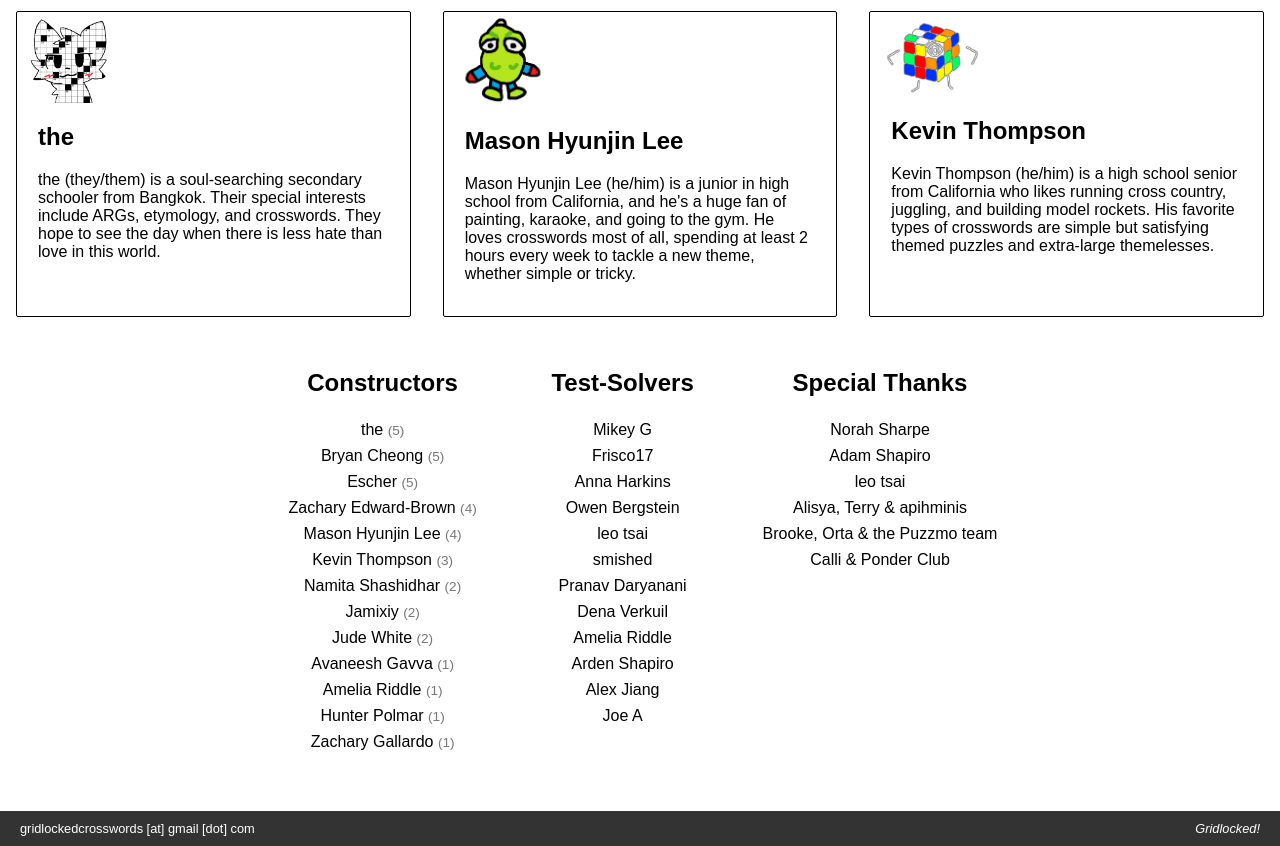
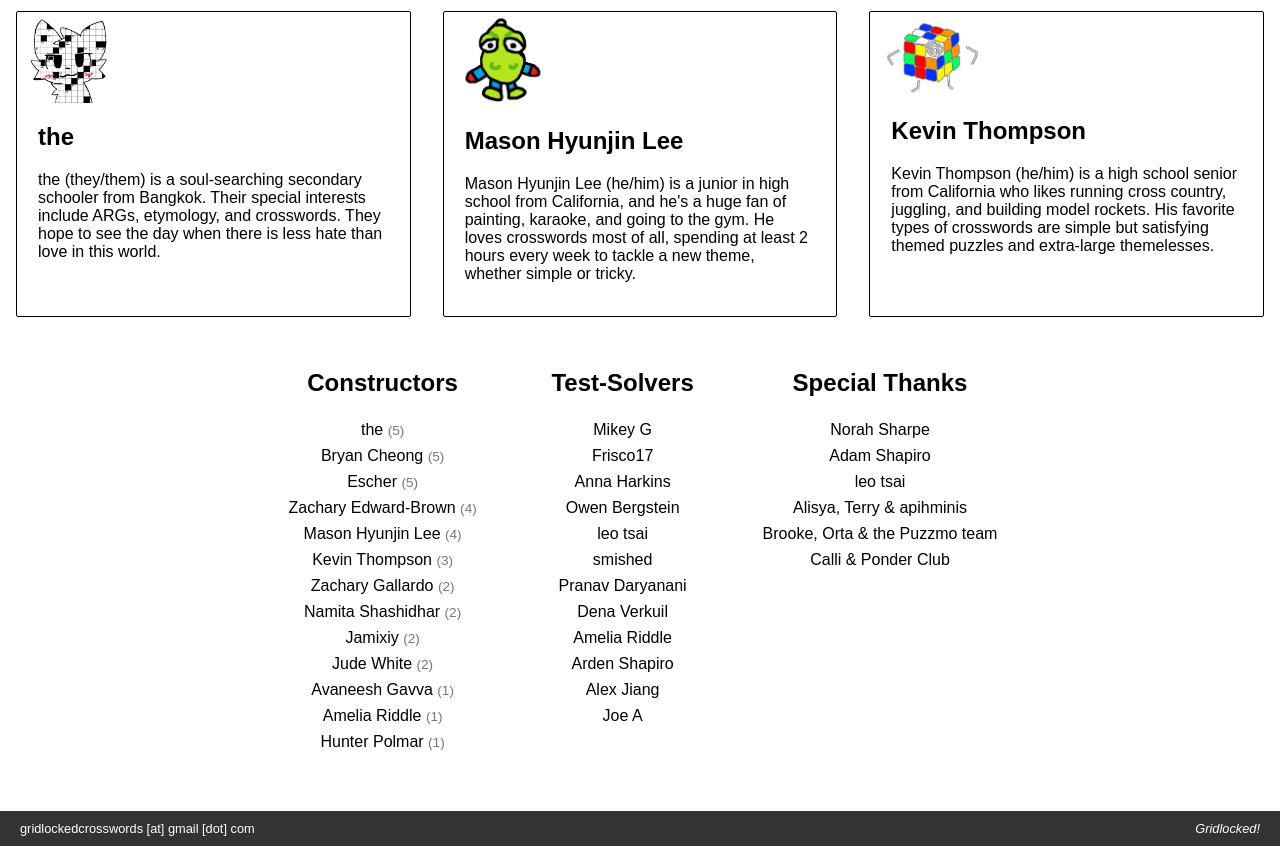
Before and after one commit to windyongithub/Gridlocked-, a plain HTML site: page about.html in a window 1280 px wide. Shown: the part 694-1540 px from the top of the page. Drawn offline with Linux system fonts and the light colour scheme.

Commit message:
Update about page

```diff
--- a/about.html
+++ b/about.html
@@ -93,13 +93,13 @@
             <li>Zachary Edward-Brown <span class="credit-count">(4)</span></li>
             <li>Mason Hyunjin Lee <span class="credit-count">(4)</span></li>
             <li>Kevin Thompson <span class="credit-count">(3)</span></li>
+            <li>Zachary Gallardo <span class="credit-count">(2)</span></li>
             <li>Namita Shashidhar <span class="credit-count">(2)</span></li>
             <li>Jamixiy <span class="credit-count">(2)</span></li>
             <li>Jude White <span class="credit-count">(2)</span></li>
             <li>Avaneesh Gavva <span class="credit-count">(1)</span></li>
             <li>Amelia Riddle <span class="credit-count">(1)</span></li>
             <li>Hunter Polmar <span class="credit-count">(1)</span></li>
-            <li>Zachary Gallardo <span class="credit-count">(1)</span></li>
           </ul>
   </div>
 
```
